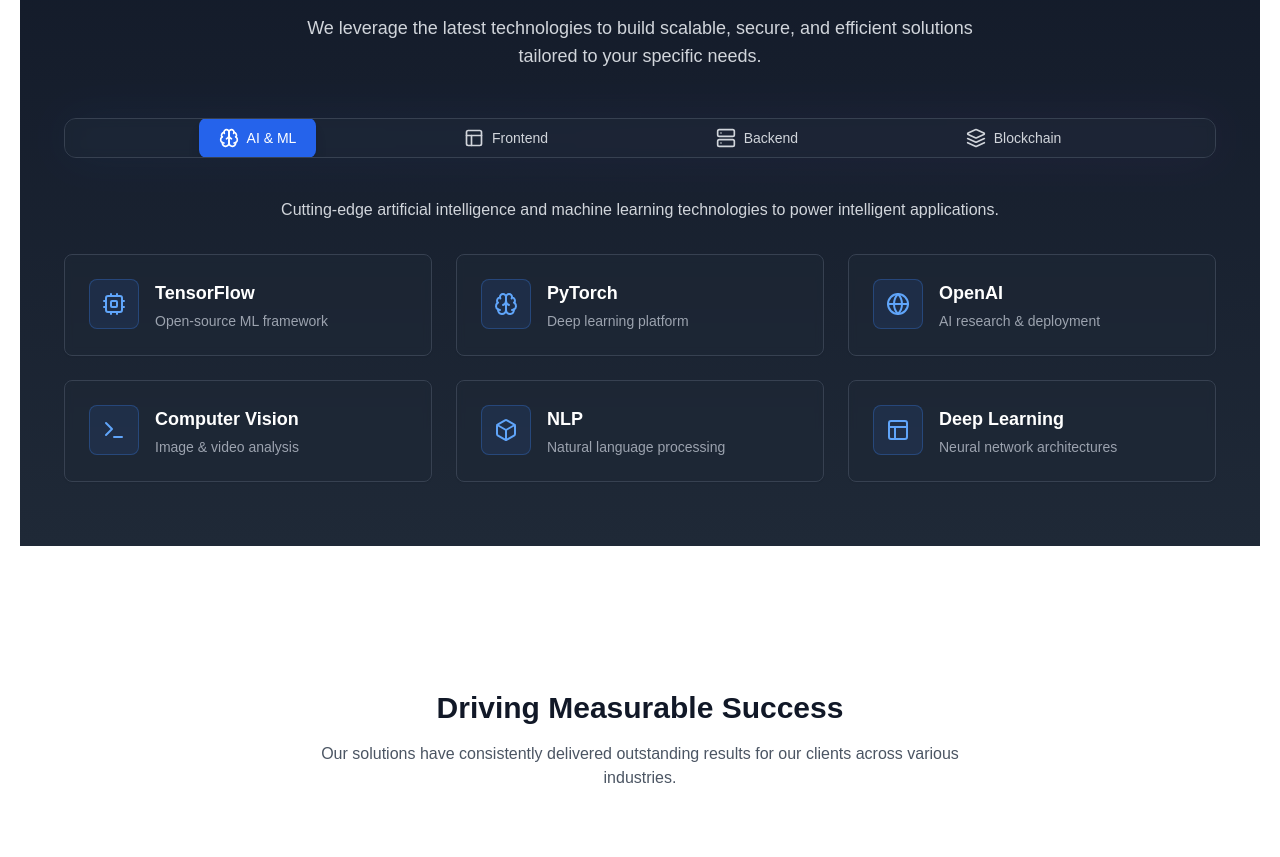
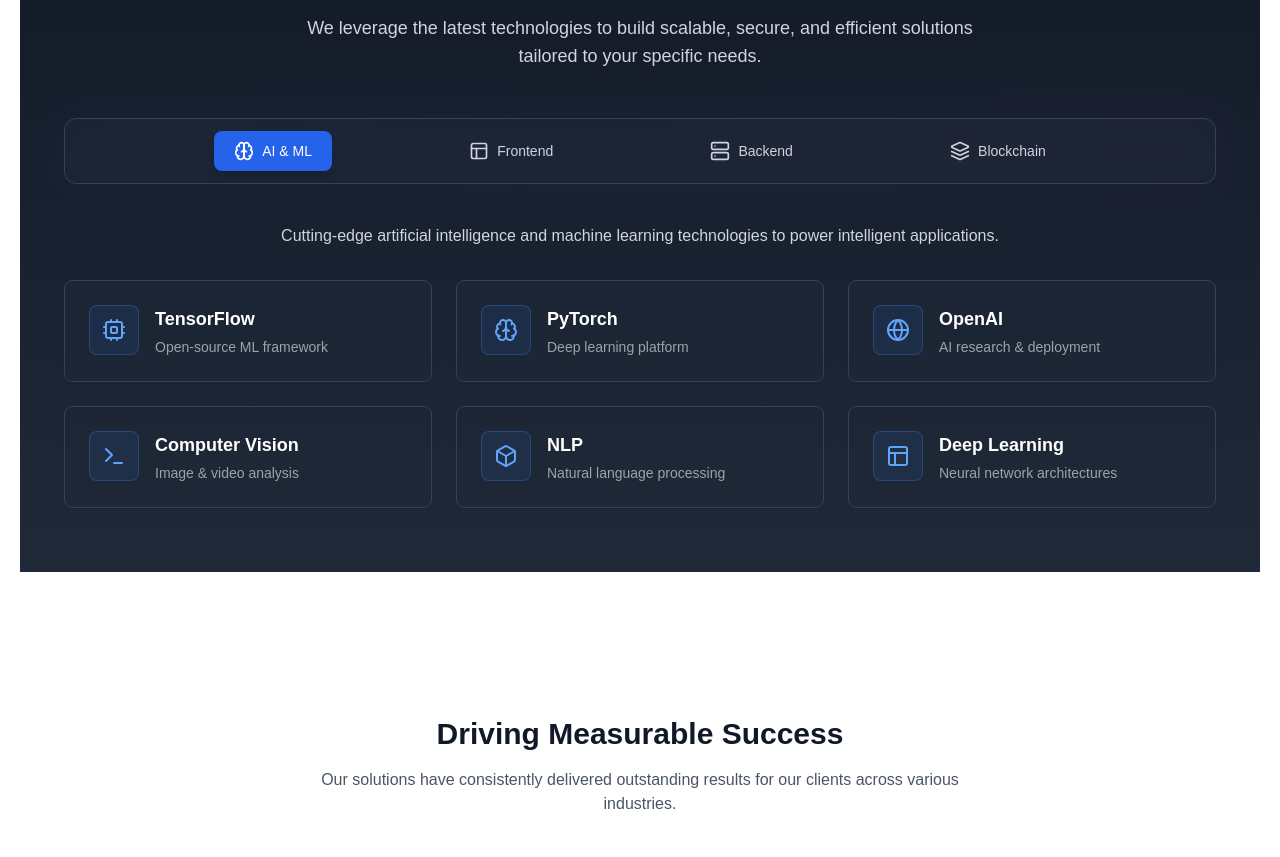
Before and after one commit to maazmasood/ITCompany-Portfolio-website, a Next.js app: page / in a window 1280 px wide. Shown: the part 3159-4016 px from the top of the page. Built offline with nearby package versions, Linux system fonts and the light colour scheme.

Commit message:
techstack fixed

```diff
--- a/components/tech-stack.tsx
+++ b/components/tech-stack.tsx
@@ -81,7 +81,7 @@ export function TechStack() {
         <Tabs defaultValue="AI & ML" className="w-full mx-auto">
           <div className="relative mb-10">
             <div className="absolute inset-0 bg-gradient-to-r from-blue-500/20 to-purple-500/20 blur-xl opacity-30 rounded-xl"></div>
-            <TabsList className="relative flex justify-evenly mb-8 bg-gray-800/50 backdrop-blur-sm border border-gray-700 rounded-xl p-1.5 overflow-x-auto">
+            <TabsList className="relative flex justify-evenly p-8 bg-gray-800/50 backdrop-blur-sm border border-gray-700 rounded-xl  overflow-x-auto overflow-y-hidden">
               {Object.entries(technologies).map(([category, { icon: Icon }]) => (
                 <TabsTrigger
                   key={category}
```
